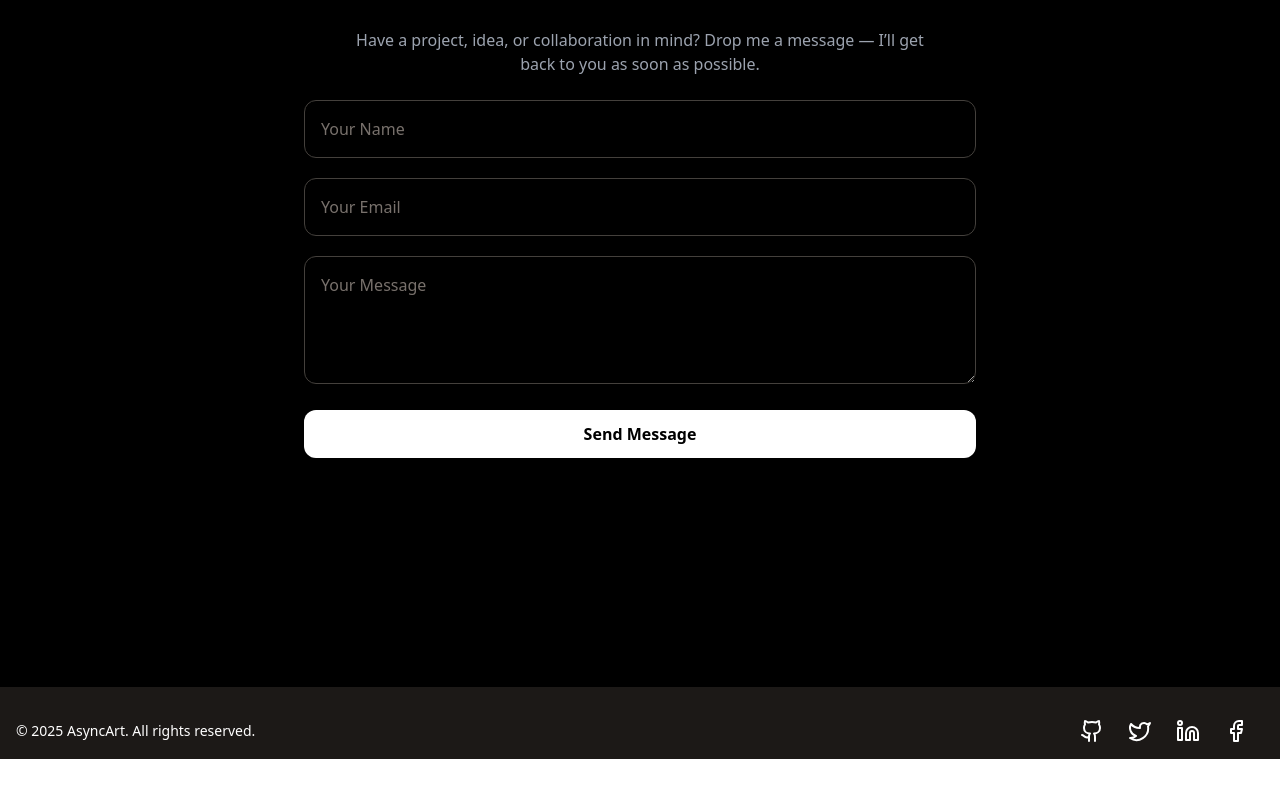
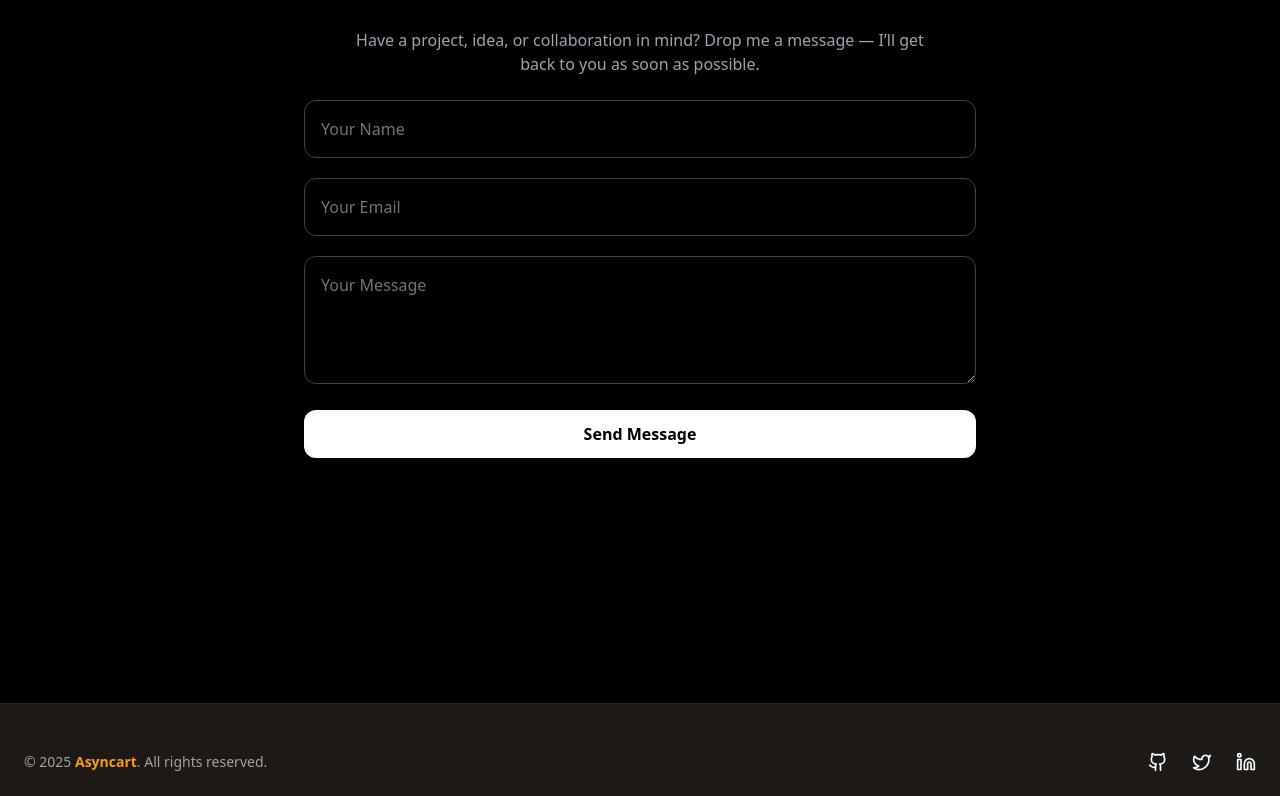
Before and after one commit to JoelTheBigStepper/Asyncart, a React (Create React App) app in the folder portfolio-frontend/: page / in a window 1280 px wide. Shown: the part 2790-3586 px from the top of the page. Before the commit the page ends 3549 px from the top, so only its background shows below. Built offline with nearby package versions, Linux system fonts and the light colour scheme; no server answers.

Commit message:
update footer

```diff
--- a/portfolio-frontend/src/components/Footer.jsx
+++ b/portfolio-frontend/src/components/Footer.jsx
@@ -8,32 +8,43 @@ export default function Footer() {
 
   return (
     <motion.footer
-      className="bg-black dark:bg-stone-900 text-white pt-8 pb-4 mt-20 relative"
-      initial={{ opacity: 0, y: 50 }}
+      className="relative bg-black dark:bg-stone-900 text-white dark:text-white pt-12 pb-6 mt-24 border-t border-stone-800 transition-colors duration-500"
+      initial={{ opacity: 0, y: 40 }}
       whileInView={{ opacity: 1, y: 0 }}
       viewport={{ once: true }}
-      transition={{ duration: 0.8 }}
+      transition={{ duration: 0.6 }}
     >
-      <div className="container mx-auto px-4 flex flex-col md:flex-row justify-between items-center">
-
+      <div className="container mx-auto px-6 flex flex-col md:flex-row justify-between items-center text-center md:text-left">
         {/* Left - Text */}
-        <p className="text-center md:text-left text-sm">
-          © {new Date().getFullYear()} AsyncArt. All rights reserved.
+        <p className="text-stone-400 text-sm mb-4 md:mb-0">
+          © {new Date().getFullYear()} <span className="text-amber-500 font-semibold">Asyncart</span>. All rights reserved.
         </p>
 
         {/* Center - Social Icons */}
-        <div className="flex space-x-6 mt-4 mr-4 md:mt-0">
-          <a href="https://github.com/JoelTheBigStepper" target="_blank" rel="noopener noreferrer" className="hover:text-blue-400 transition">
-            <Github />
+        <div className="flex items-center gap-6">
+          <a
+            href="https://github.com/JoelTheBigStepper"
+            target="_blank"
+            rel="noopener noreferrer"
+            className="hover:text-amber-500 transition-colors"
+          >
+            <Github className="w-5 h-5" />
           </a>
-          <a href="https://x.com/JoelDaBigSteppa" target="_blank" rel="noopener noreferrer" className="hover:text-blue-400 transition">
-            <Twitter />
+          <a
+            href="https://x.com/JoelDaBigSteppa"
+            target="_blank"
+            rel="noopener noreferrer"
+            className="hover:text-amber-500 transition-colors"
+          >
+            <Twitter className="w-5 h-5" />
           </a>
-          <a href="https://linkedin.com/" target="_blank" rel="noopener noreferrer" className="hover:text-blue-400 transition">
-            <Linkedin />
-          </a>
-          <a href="https://facebook.com/" target="_blank" rel="noopener noreferrer" className="hover:text-blue-400 transition">
-            <Facebook />
+          <a
+            href="https://linkedin.com/"
+            target="_blank"
+            rel="noopener noreferrer"
+            className="hover:text-amber-500 transition-colors"
+          >
+            <Linkedin className="w-5 h-5" />
           </a>
         </div>
       </div>
```
